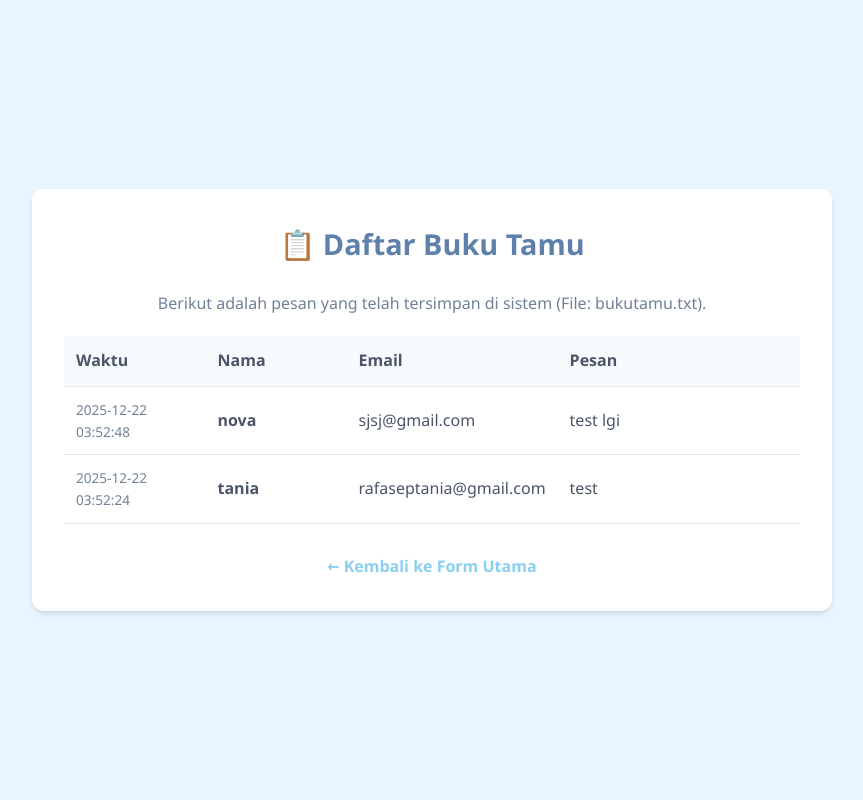
After one commit to snnieee/tugas-pjbl, a PHP site: page /daftar_tamu.php in a window 1280 px wide. The commit adds this page. Shown: the whole page, without its empty margins (208-1071 px from the left). Run offline with PHP 8.4, Linux system fonts and the light colour scheme.

Commit message:
first commit

```diff
--- /dev/null
+++ b/bukutamu.txt
@@ -0,0 +1,2 @@
+2025-12-22 03:52:24 | tania | rafaseptania@gmail.com | test
+2025-12-22 03:52:48 | nova | sjsj@gmail.com | test lgi
--- /dev/null
+++ b/daftar_tamu.php
@@ -0,0 +1,97 @@
+<!DOCTYPE html>
+<html lang="id">
+<head>
+    <meta charset="UTF-8">
+    <meta name="viewport" content="width=device-width, initial-scale=1.0">
+    <title>Daftar Tamu - Buku Tamu</title>
+    <link rel="stylesheet" href="style.css">
+    <style>
+        .container {
+            max-width: 800px; /* Lebih lebar untuk tabel */
+        }
+        table {
+            width: 100%;
+            border-collapse: collapse;
+            margin-top: 20px;
+        }
+        th, td {
+            padding: 12px;
+            text-align: left;
+            border-bottom: 1px solid #e2e8f0;
+        }
+        th {
+            background-color: #f7fafc;
+            color: #4a5568;
+            font-weight: 600;
+        }
+        tr:hover {
+            background-color: #f8fafc;
+        }
+        .empty-message {
+            text-align: center;
+            padding: 20px;
+            color: #718096;
+            font-style: italic;
+        }
+    </style>
+</head>
+<body>
+    <div class="container">
+        <h2>📋 Daftar Buku Tamu</h2>
+        <p style="text-align: center; margin-bottom: 20px; color: #718096;">
+            Berikut adalah pesan yang telah tersimpan di sistem (File: bukutamu.txt).
+        </p>
+
+        <?php
+        $file = 'bukutamu.txt';
+
+        if (file_exists($file) && filesize($file) > 0) {
+            $data = file($file, FILE_IGNORE_NEW_LINES | FILE_SKIP_EMPTY_LINES);
+
+            // Urutkan dari yang terbaru (membalik array)
+            $data = array_reverse($data);
+
+            echo "<table>";
+            echo "<thead>
+                    <tr>
+                        <th width='20%'>Waktu</th>
+                        <th width='20%'>Nama</th>
+                        <th width='25%'>Email</th>
+                        <th width='35%'>Pesan</th>
+                    </tr>
+                  </thead>";
+            echo "<tbody>";
+
+            foreach ($data as $line) {
+                // Memecah string berdasarkan pemisah pipe |
+                $parts = explode(' | ', $line);
+
+                // Pastikan data lengkap sebelum ditampilkan
+                if (count($parts) >= 4) {
+                    $waktu = htmlspecialchars($parts[0]);
+                    $nama = htmlspecialchars($parts[1]);
+                    $email = htmlspecialchars($parts[2]);
+                    $pesan = htmlspecialchars($parts[3]);
+
+                    echo "<tr>
+                            <td style='font-size: 0.85rem; color: #718096;'>$waktu</td>
+                            <td><strong>$nama</strong></td>
+                            <td>$email</td>
+                            <td>$pesan</td>
+                          </tr>";
+                }
+            }
+
+            echo "</tbody>";
+            echo "</table>";
+        } else {
+            echo "<div class='empty-message'>Belum ada data tamu yang tersimpan.</div>";
+        }
+        ?>
+
+        <div style="margin-top: 30px; text-align: center;">
+            <a href="index.php" class="back-btn">← Kembali ke Form Utama</a>
+        </div>
+    </div>
+</body>
+</html>
--- a/index.php
+++ b/index.php
@@ -29,6 +29,10 @@
 
             <button type="submit">Kirim Pesan ➜</button>
         </form>
+
+        <div style="margin-top: 20px; text-align: center;">
+            <a href="daftar_tamu.php" style="color: #89cff0; text-decoration: none; font-size: 0.9rem;">📋 Lihat Daftar Tamu</a>
+        </div>
     </div>
 </body>
 </html>
```
Also changed, not shown: proses.php (+14 -3 lines).
